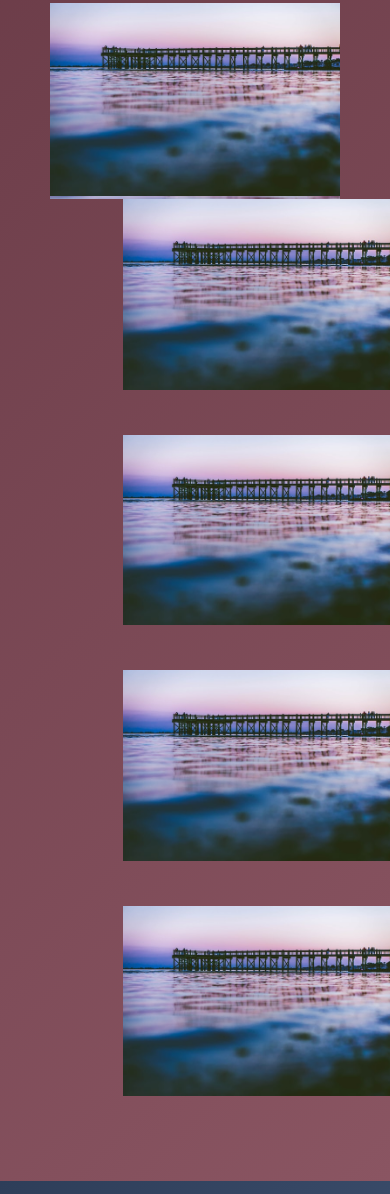
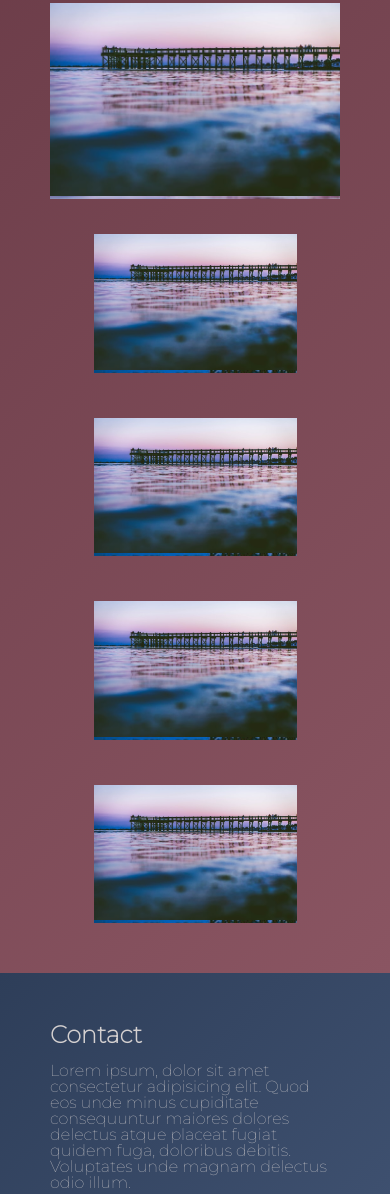
Before and after one commit to laurawalters1/portfolio, a plain HTML site: page index.html in a window 390 px wide. Shown: the part 1153-2347 px from the top of the page. Drawn offline with Linux system fonts and the light colour scheme.

Commit message:
styling applications

```diff
--- a/assets/style.css
+++ b/assets/style.css
@@ -404,26 +404,26 @@ body {
 
 .card2 {
     background-image: url(../images/derek-story-840Mgehu3Mw-unsplash.jpg);
-    width: 279px;
-    height: 190.35px;
+    width: 100%;
+    height: 100%;
 }
 
 .card3 {
     background-image: url(../images/derek-story-840Mgehu3Mw-unsplash.jpg);
-    width: 279px;
-    height: 190.35px;
+    width: 100%;
+    height: 100%;
 }
 
 .card4 {
     background-image: url(../images/derek-story-840Mgehu3Mw-unsplash.jpg);
-    width: 279px;
-    height: 190.35px;
+    width: 100%;
+    height: 100%;
 }
 
 .card5 {
     background-image: url(../images/derek-story-840Mgehu3Mw-unsplash.jpg);
-    width: 279px;
-    height: 190.35px;
+    width: 100%;
+    height: 100%;
 
 }
 
@@ -445,18 +445,21 @@ body {
     justify-content: center;
     align-items: center;
     padding-bottom: 35px;
-
+    width: 70%;
+    height: 47.6%;
+    position: relative;
+    top: 35px;
 
 
 
 }
 
 .app1 {
-    width: 50%;
-    height: 34%;
+    width: 70%;
+    height: 47.6%;
 }
 
-.card1:hover {
+/*.card1:hover {
     transform: scale(1.1);
     transition: ease-in-out 250ms;
     box-shadow: 0 0 20px black ;
@@ -468,7 +471,7 @@ body {
     left: 30px;
     font-size: 200%;
     transition: ease-in-out 250ms;
-}
+}*/
 
 /*.card {
     position: relative;
```
